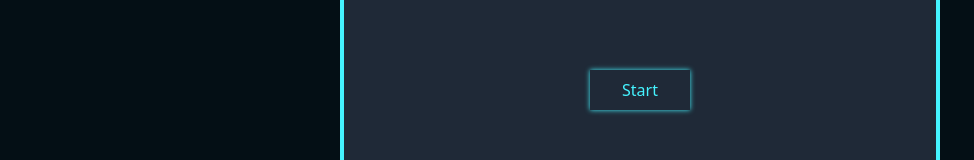
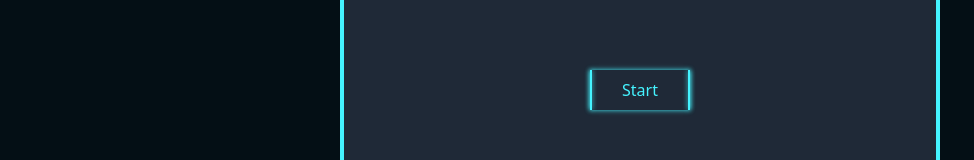
Before and after one commit to hsiang119/pomofocus-vue3, a Vue app: page / in a window 1280 px wide. Shown: the part 349-509 px from the top of the page, without its empty margins (0-974 px from the left). Built offline with nearby package versions, Linux system fonts and the light colour scheme.

Commit message:
style: modofy active button style

```diff
--- a/src/components/NormalTimer.vue
+++ b/src/components/NormalTimer.vue
@@ -53,10 +53,10 @@ const handleTimeCountDown = () => {
     }
 
     .btn::before {
-        @apply right-0 top-0
+        @apply right-0 top-0 h-full
     }
     .btn::after {
-        @apply left-0 bottom-0
+        @apply left-0 bottom-0 h-full
     }
 
     .btn:hover:before {
```
